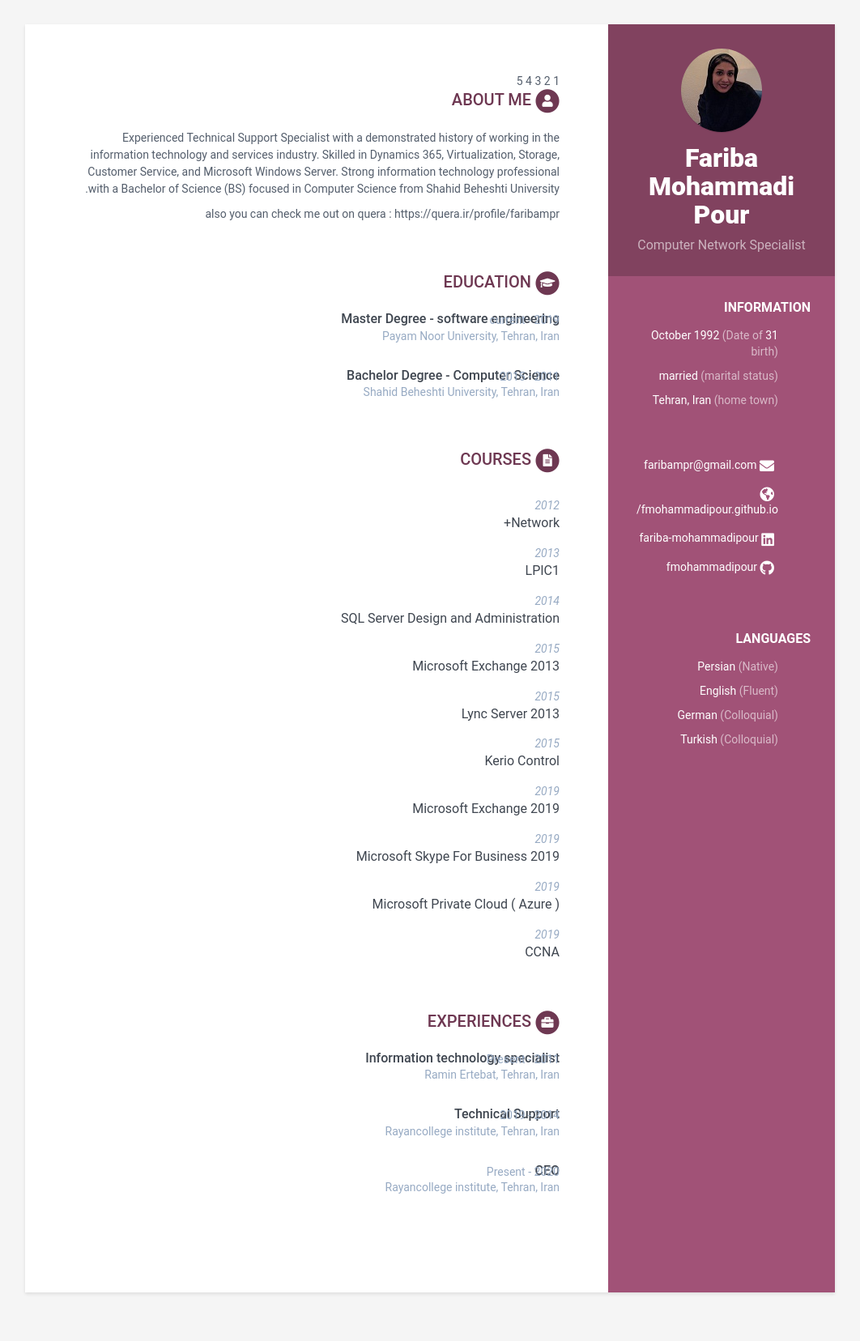
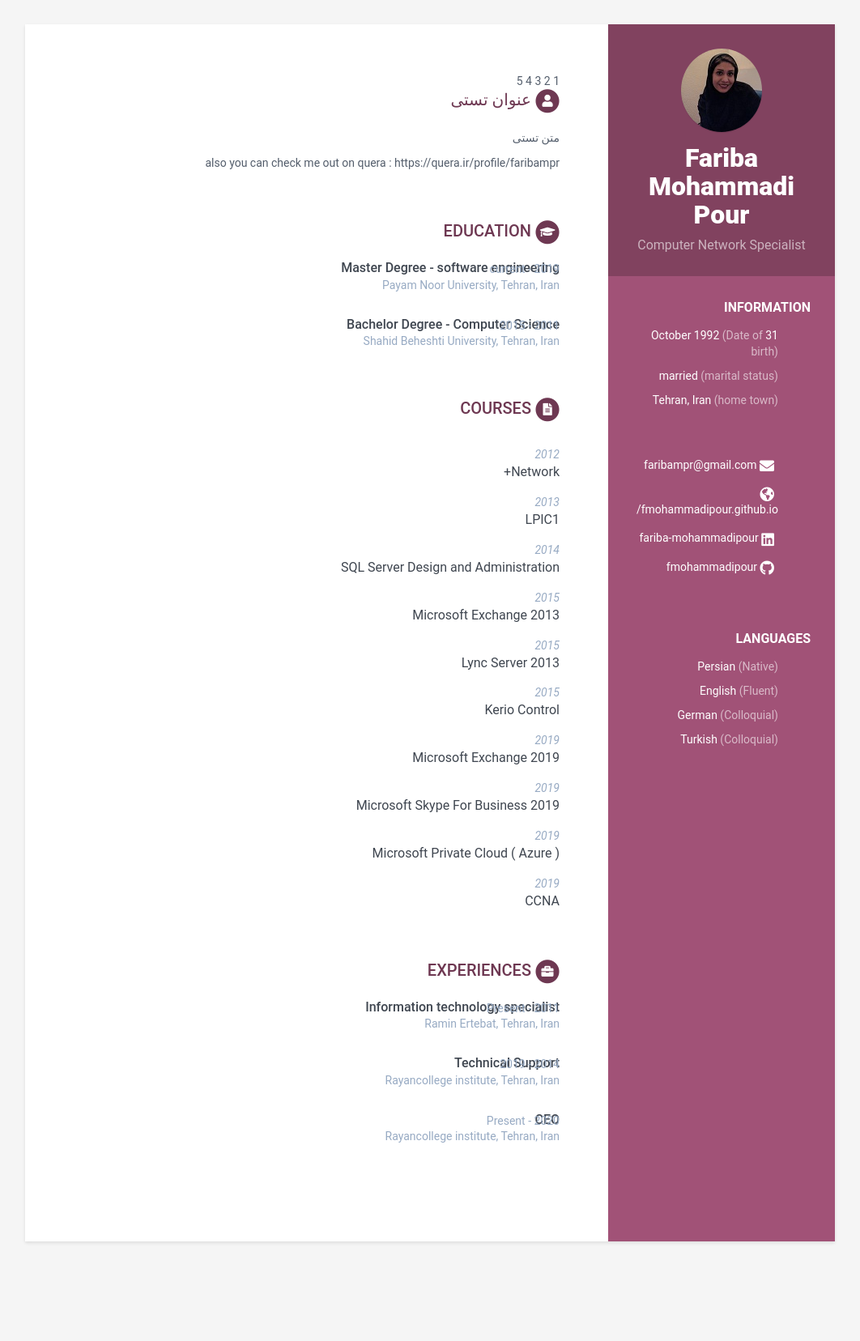
Before and after one commit to fmohammadipour/resume-fa.github.io, a Jekyll site: the page built from index.html, in a window 1280 px wide. Shown: the whole page at 81% size, without its empty margins (109-1171 px from the left). Built offline with Jekyll 4.4.1, drawn with Linux system fonts in a browser that asks for light colours; after the commit the page ends 1593 px from its top, so only the background shows below that.

Commit message:
Update data.yml

```diff
--- a/_data/data.yml
+++ b/_data/data.yml
@@ -52,11 +52,9 @@ sidebar:
 #        link:
 
 career-profile:
-    title: About Me
+    title: عنوان تستی
     summary: |
-     Experienced Technical Support Specialist with a demonstrated history of working in the information technology and services industry.
-     Skilled in Dynamics 365, Virtualization, Storage, Customer Service, and Microsoft Windows Server.
-     Strong information technology professional with a Bachelor of Science (BS) focused in Computer Science from Shahid Beheshti University.
+     متن تستی
 
      also you can check me out on quera : https://quera.ir/profile/faribampr
 
```
